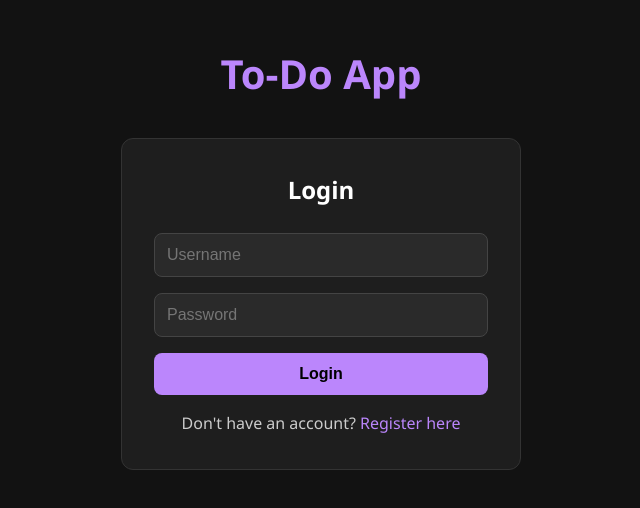
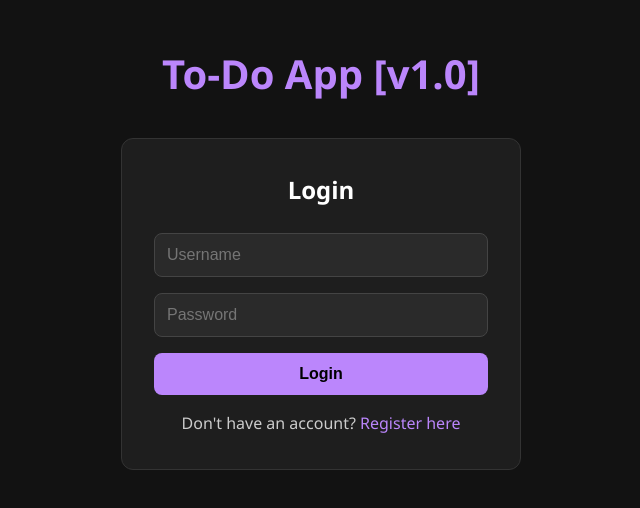
Before and after one commit to muhamad-mamoun/full-stack-todo-list-app, a plain HTML site: page frontend/index.html in a window 1280 px wide. Shown: the part 164-672 px from the top of the page, without its empty margins (319-959 px from the left). Drawn offline with Linux system fonts and the light colour scheme.

```diff
--- a/frontend/index.html
+++ b/frontend/index.html
@@ -12,7 +12,7 @@
 <body>
     <div class="container">
         <div id="auth-section" class="auth-section">
-            <h1>To-Do App</h1>
+            <h1>To-Do App [v1.0]</h1>
 
             <div class="auth-forms">
                 <!-- Login Form -->
```
